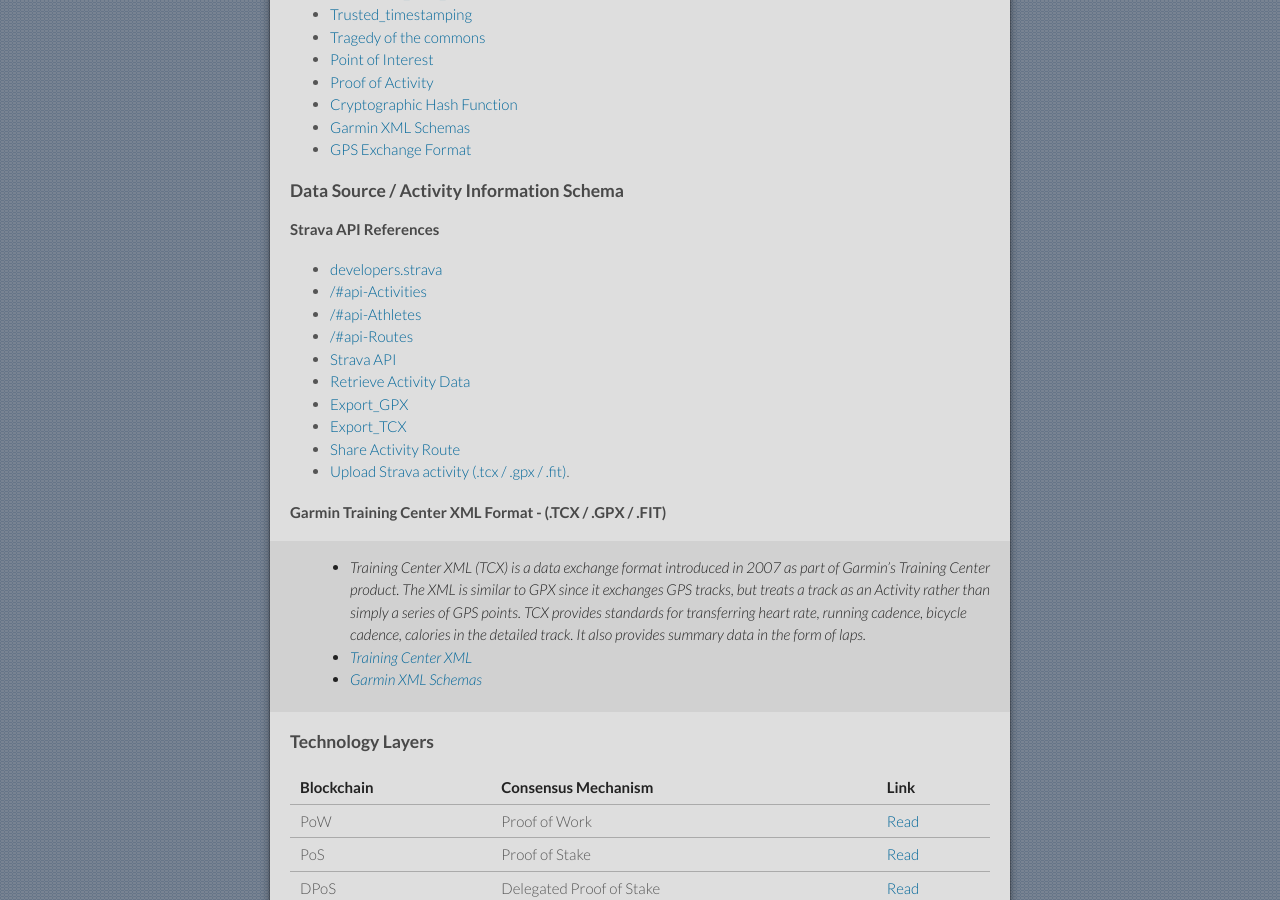
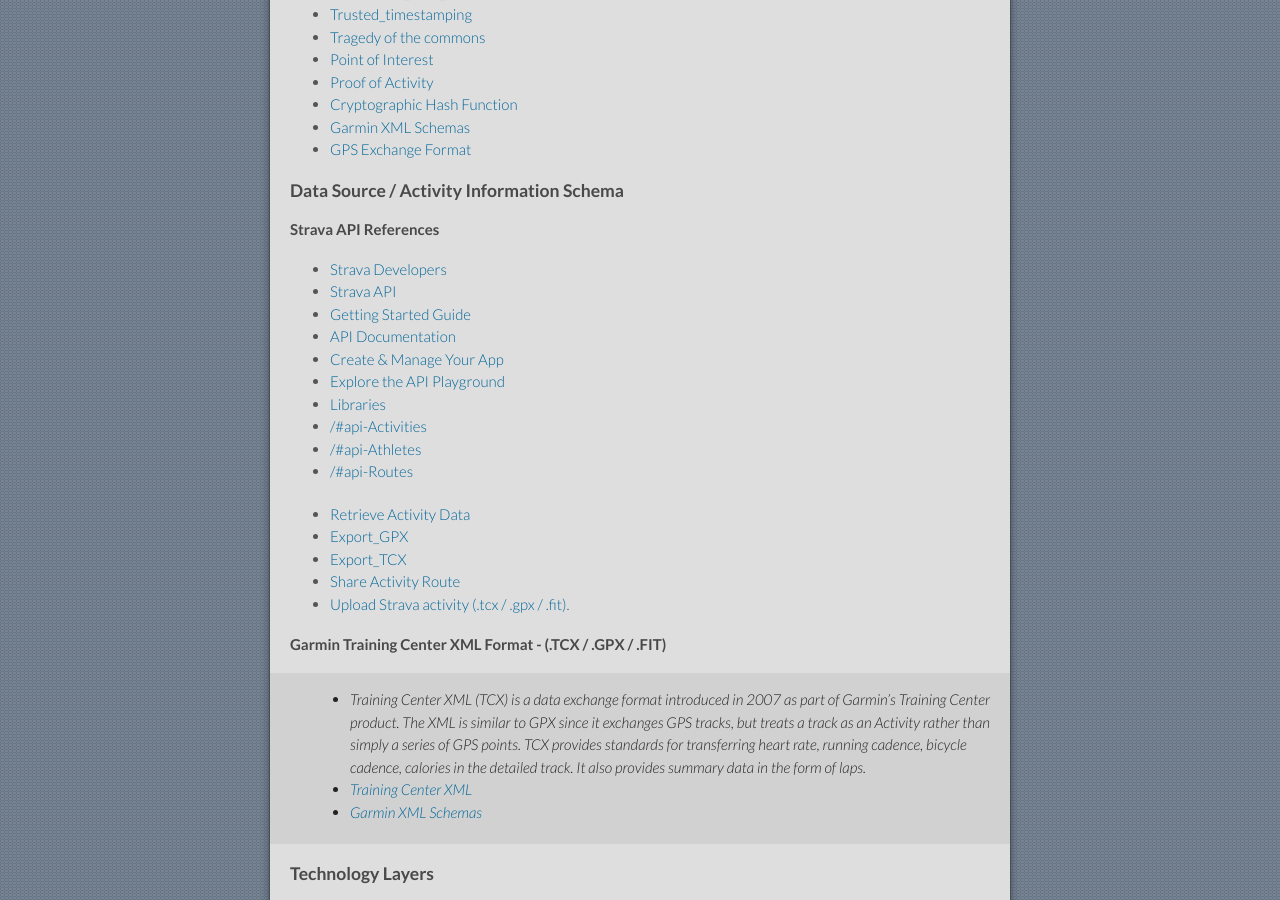
Before and after one commit to flowstake/flowstake.github.io, a Jekyll site: the page built from index.md, in a window 1280 px wide and 900 px high, scrolled down 1972 px. Built offline with Jekyll 4.4.1, drawn with Linux system fonts in a browser that asks for light colours; our own code applies the rules of GitHub Pages for plain Markdown files.

Commit message:
Update index.md

```diff
--- a/index.md
+++ b/index.md
@@ -77,11 +77,17 @@ layout: default
 
 #### Strava API References
 
-- [developers.strava](http://developers.strava.com/docs/reference/)
+- [Strava Developers](https://developers.strava.com)
+- [Strava API](https://www.strava.com/settings/api)
+- [Getting Started Guide](https://developers.strava.com/docs/getting-started)
+- [API Documentation](https://developers.strava.com/docs/reference)
+- [Create & Manage Your App](https://strava.com/settings/api)
+- [Explore the API Playground](https://developers.strava.com/playground)
+- [Libraries](https://developers.strava.com/docs/#client-code)
 - [/#api-Activities](http://developers.strava.com/docs/reference/#api-Activities)
 - [/#api-Athletes](http://developers.strava.com/docs/reference/#api-Athletes)
 - [/#api-Routes](http://developers.strava.com/docs/reference/#api-Routes)
-- [Strava API](https://www.strava.com/settings/api)
+
 - [Retrieve Activity Data](https://www.strava.com/activities/2744688834)
 - [Export_GPX](https://www.strava.com/activities/2744688834/export_gpx)
 - [Export_TCX](https://www.strava.com/activities/2744688834/export_tcx)
```
